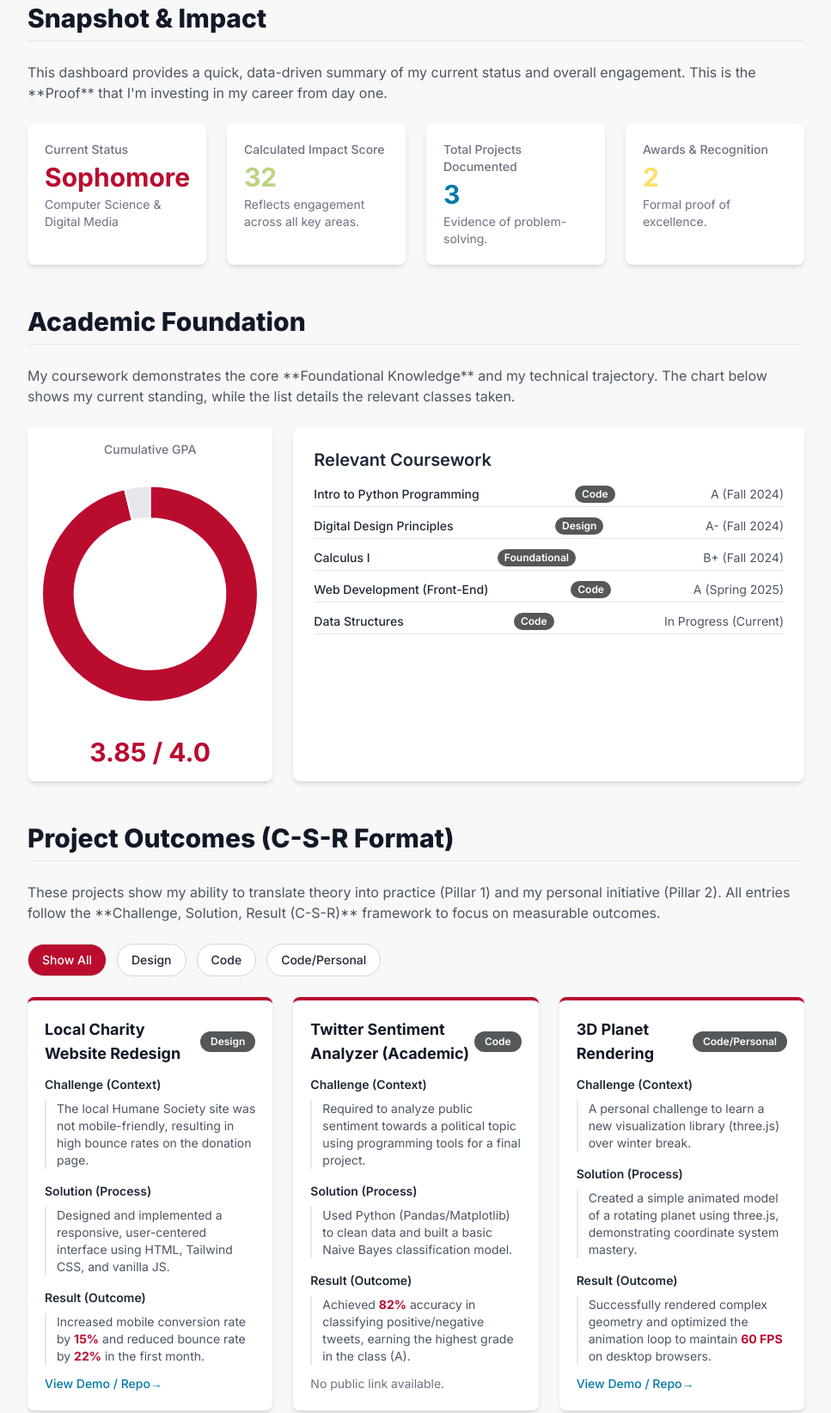
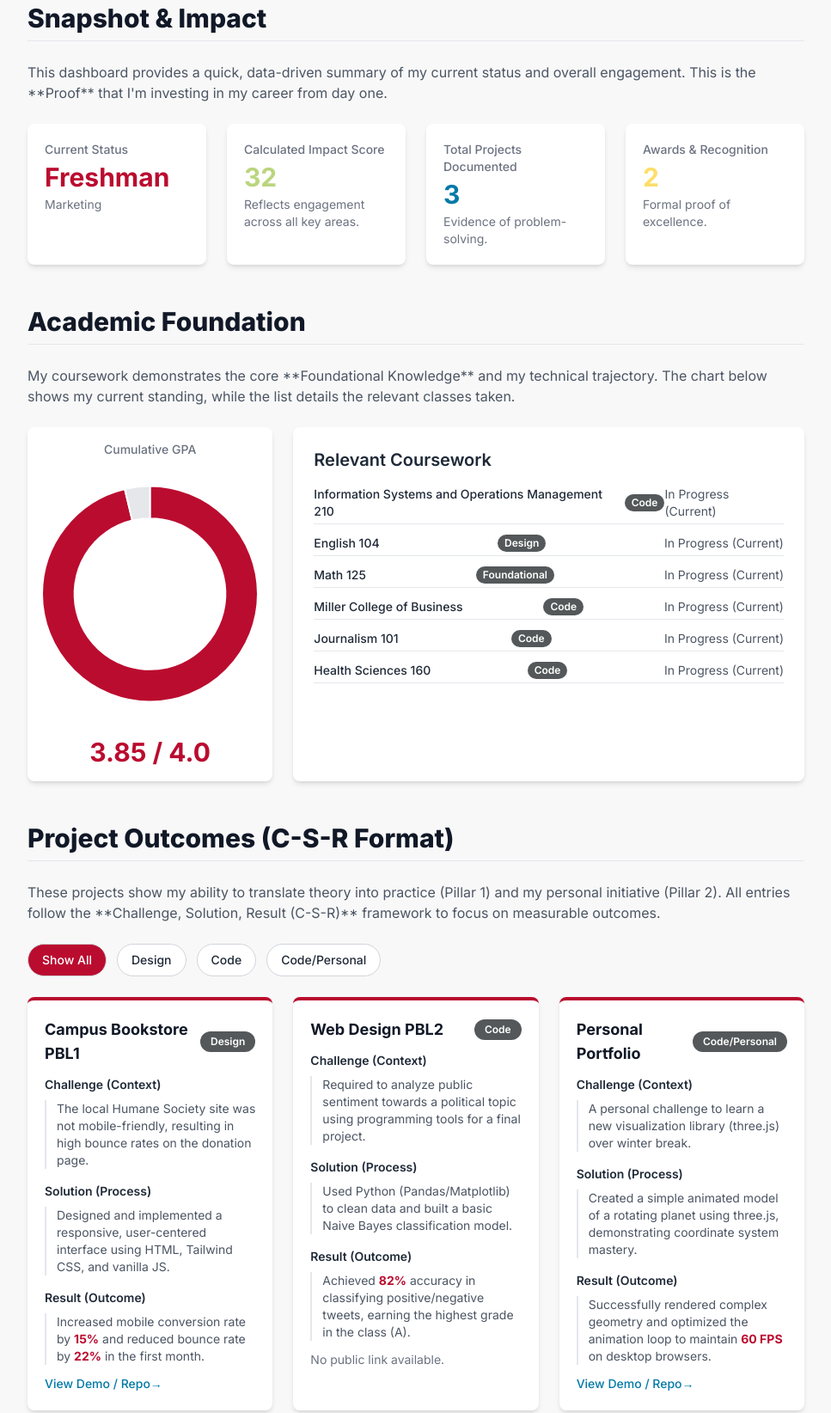
Before and after one commit to sophiamcintyre/pbl-portfolio, a plain HTML site: page index.html in a window 1280 px wide. Shown: the part 460-2104 px from the top of the page at 86% size, without its empty margins (296-1263 px from the left). Drawn offline with nearby package versions, Linux system fonts and the light colour scheme.

Commit message:
index.html

```diff
--- a/index.html
+++ b/index.html
@@ -266,10 +266,10 @@ CONFIRMATION: NO SVG graphics used. NO Mermaid JS used. -->
 
         // 1.1 PROFILE & BRANDING VARIABLES (REQUIRED)
         const profileData = {
-            studentName: "Riley Cardinal",
+            studentName: "Sophia McIntyre",
             tagline: "Future-Focused Problem Solver in Digital Media",
-            currentYear: "Sophomore", // Freshman, Sophomore, Junior, Senior
-            major: "Computer Science & Digital Media",
+            currentYear: "Freshman", // Freshman, Sophomore, Junior, Senior
+            major: "Marketing",
             gpa: 3.85,
             impactScoreMultiplier: 10, // Adjusts how much projects/awards count towards total impact
 
@@ -290,17 +290,18 @@ CONFIRMATION: NO SVG graphics used. NO Mermaid JS used. -->
 
         // 1.2 ACADEMICS (REQUIRED: Add relevant classes)
         const academicData = [
-            { name: "Intro to Python Programming", grade: "A", semester: "Fall 2024", relevance: "Code" },
-            { name: "Digital Design Principles", grade: "A-", semester: "Fall 2024", relevance: "Design" },
-            { name: "Calculus I", grade: "B+", semester: "Fall 2024", relevance: "Foundational" },
-            { name: "Web Development (Front-End)", grade: "A", semester: "Spring 2025", relevance: "Code" },
-            { name: "Data Structures", grade: "In Progress", semester: "Current", relevance: "Code" },
+            { name: "Information Systems and Operations Management 210", grade: "In Progress", semester: "Current", relevance: "Code" },
+            { name: "English 104", grade: "In Progress", semester: "Current", relevance: "Design" },
+            { name: "Math 125", grade: "In Progress", semester: "Current", relevance: "Foundational" },
+            { name: "Miller College of Business", grade: "In Progress", semester: "Current", relevance: "Code" },
+            { name: "Journalism 101", grade: "In Progress", semester: "Current", relevance: "Code" },
+            { name: "Health Sciences 160", grade: "In Progress", semester: "Current", relevance: "Code" },
         ];
 
         // 1.3 PROJECTS (REQUIRED: Follow C-S-R format)
         const projectData = [
             {
-                title: "Local Charity Website Redesign",
+                title: "Campus Bookstore PBL1",
                 category: "Design",
                 challenge: "The local Humane Society site was not mobile-friendly, resulting in high bounce rates on the donation page.",
                 solution: "Designed and implemented a responsive, user-centered interface using HTML, Tailwind CSS, and vanilla JS.",
@@ -308,7 +309,7 @@ CONFIRMATION: NO SVG graphics used. NO Mermaid JS used. -->
                 link: "https://github.com/riley/charity-site"
             },
             {
-                title: "Twitter Sentiment Analyzer (Academic)",
+                title: "Web Design PBL2",
                 category: "Code",
                 challenge: "Required to analyze public sentiment towards a political topic using programming tools for a final project.",
                 solution: "Used Python (Pandas/Matplotlib) to clean data and built a basic Naive Bayes classification model.",
@@ -316,7 +317,7 @@ CONFIRMATION: NO SVG graphics used. NO Mermaid JS used. -->
                 link: ""
             },
             {
-                title: "3D Planet Rendering",
+                title: "Personal Portfolio",
                 category: "Code/Personal",
                 challenge: "A personal challenge to learn a new visualization library (three.js) over winter break.",
                 solution: "Created a simple animated model of a rotating planet using three.js, demonstrating coordinate system mastery.",
```
